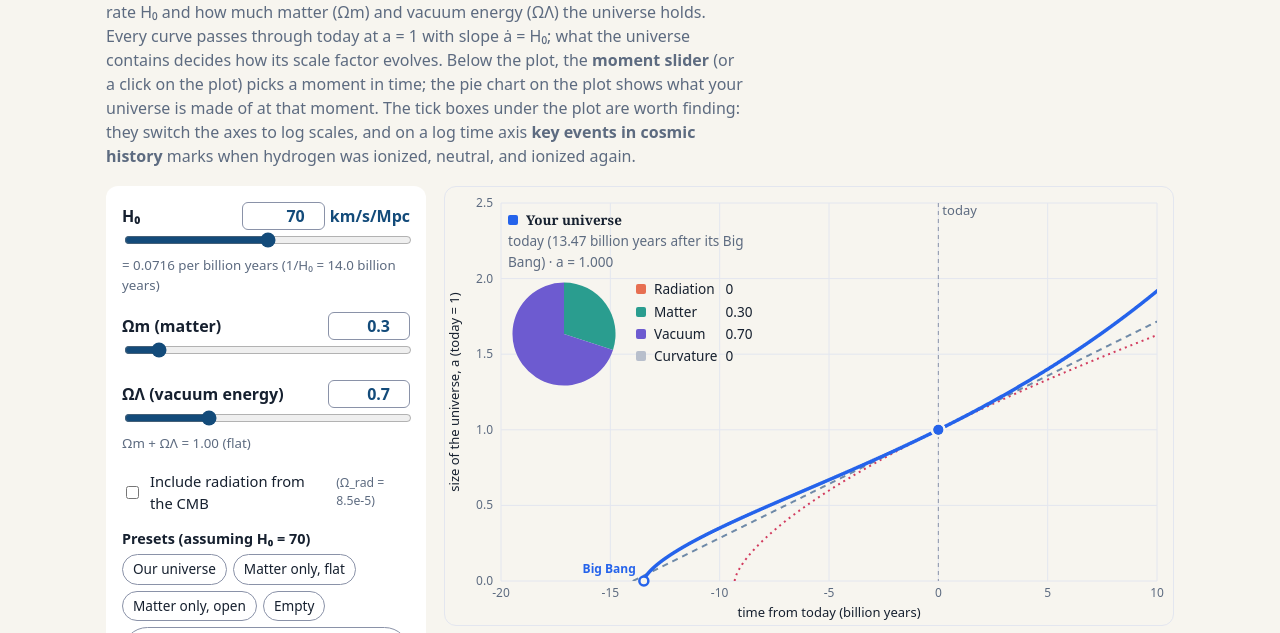
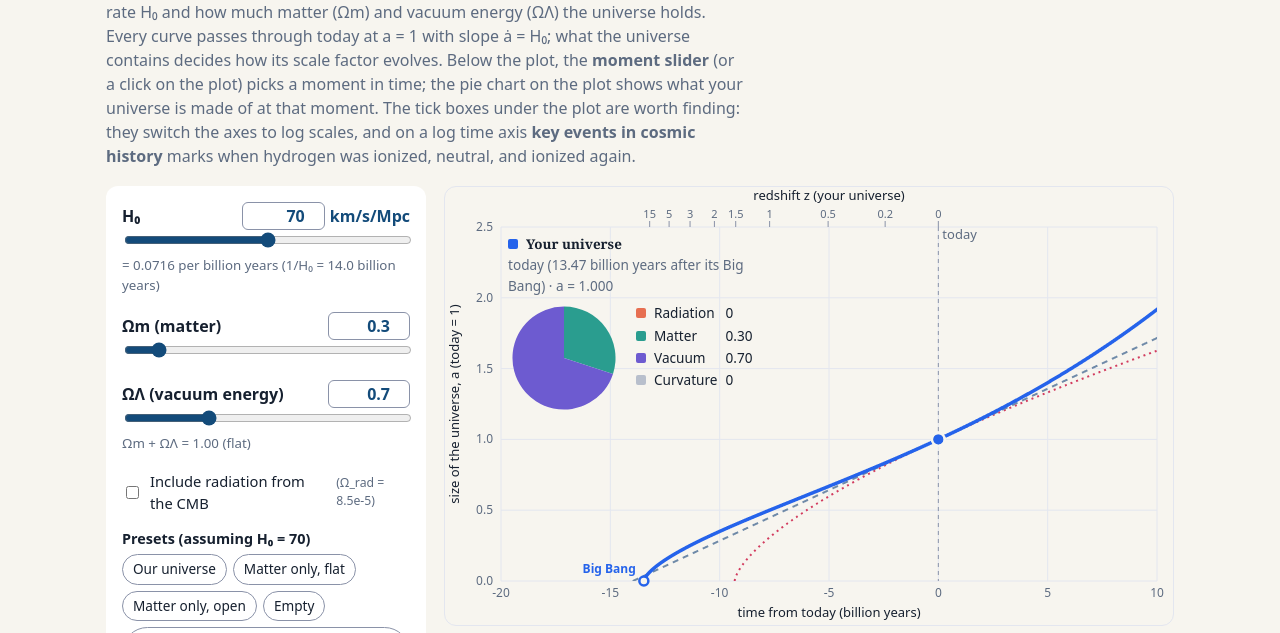
Before and after one commit to cosili/cilie.github.io, a plain HTML site: page teaching/expansion-explorer.html in a window 1280 px wide. Shown: the part 115-748 px from the top of the page. Drawn offline with Linux system fonts and the light colour scheme.

Commit message:
Expansion Explorer: a redshift scale across the top
z = 1/a - 1, with a read off your own universe, so the ticks slide when
the sliders do rather than being fixed to the time axis. The title says
so whenever a reference curve is also on the plot. Only the past is
ticked: after today a is above 1 and the light is blueshifted.

Log time does not break it, it is the reason it works. Through matter
domination z goes as t^-2/3, so log z runs linear in log t and the ticks
come out nearly evenly spaced: 15 of them fit, from 20000 down to 0. On
a linear time axis almost the whole redshift range is squeezed into the
left quarter and only 9 survive, the rest dropped by the collision test.

Labels never touch: each candidate is skipped if its box would come
within 8px of one already placed, with low z taking priority.

The top margin goes from 16 to 40 to hold the scale. The overlay card
parks off m.t and ph, so it follows on its own.

Co-Authored-By: Claude Opus 5 <noreply@anthropic.com>

```diff
--- a/teaching/expansion-explorer.html
+++ b/teaching/expansion-explorer.html
@@ -376,6 +376,34 @@ h1,h2,h3{ font-family:Georgia,'Times New Roman',serif; font-weight:600; }
     for(let i=0;i<lines.length;i++) ctx.fillText(lines[i],x,y-13*(lines.length-1-i));
   }
 
+  /* A second scale across the top. z = 1/a - 1, and a is read off your own
+     universe, so these ticks slide when the sliders do -- they are not fixed
+     to the time axis. Only the past carries a redshift: after today a is
+     bigger than 1 and the light would be blueshifted instead. */
+  const Z_TICKS=[0,0.2,0.5,1,1.5,2,3,5,7,10,15,20,30,50,100,200,500,1000,2000,5000,10000,20000];
+  function zaxis(ctx,m,pw,X,pts,refs){
+    const L=m.l,R=m.l+pw;
+    ctx.save();
+    ctx.font='11px system-ui, sans-serif';
+    ctx.strokeStyle=css('--axis'); ctx.lineWidth=1; ctx.textAlign='center';
+    const taken=[];
+    Z_TICKS.forEach(z=>{
+      const t = z===0 ? 0 : timeOfA(pts,1/(1+z));
+      if(t==null) return;
+      const x=X(t); if(!(x>=L-0.5&&x<=R+0.5)) return;
+      const lab=String(z), w=ctx.measureText(lab).width, a=x-w/2, b=x+w/2;
+      if(a<L-2||b>R+2) return;
+      if(taken.some(q=>b>q[0]-8&&a<q[1]+8)) return;   /* never let them touch */
+      taken.push([a,b]);
+      ctx.fillStyle=css('--muted');
+      ctx.beginPath(); ctx.moveTo(x,m.t-6); ctx.lineTo(x,m.t); ctx.stroke();
+      ctx.fillText(lab,x,m.t-9);
+    });
+    ctx.fillStyle=css('--ink'); ctx.font='13px system-ui, sans-serif';
+    ctx.fillText('redshift z'+(refs?' (your universe)':''),m.l+pw/2,13);
+    ctx.restore();
+  }
+
   function evDot(ctx,x,y,color){
     ctx.fillStyle=color; ctx.strokeStyle=css('--bg'); ctx.lineWidth=2;
     ctx.beginPath(); ctx.arc(x,y,5,0,2*Math.PI); ctx.fill(); ctx.stroke();
@@ -520,7 +548,7 @@ h1,h2,h3{ font-family:Georgia,'Times New Roman',serif; font-weight:600; }
     const dpr=window.devicePixelRatio||1, W=cv.clientWidth, Hh=cv.clientHeight;
     cv.width=W*dpr; cv.height=Hh*dpr; ctx.setTransform(dpr,0,0,dpr,0,0);
     ctx.clearRect(0,0,W,Hh);
-    const m={l:56,r:16,t:16,b:44}, pw=W-m.l-m.r, ph=Hh-m.t-m.b;
+    const m={l:56,r:16,t:40,b:44}, pw=W-m.l-m.r, ph=Hh-m.t-m.b;   /* t leaves room for the redshift scale */
     const x0=-s.past, x1=s.fut, y0=0, y1=2.5;
 
     /* Your universe has to be solved before the axes exist: a log time axis is
@@ -655,6 +683,8 @@ h1,h2,h3{ font-family:Georgia,'Times New Roman',serif; font-weight:600; }
     const ev=$('events');
     ev.disabled=!logX; ev.parentElement.style.opacity = logX ? 1 : .45;
     if(logX && ev.checked) epochs(ctx,m,pw,ph,X,ms[0].r.pts);
+
+    zaxis(ctx,m,pw,X,ms[0].r.pts,ms.length>1);
 
     ctx.save(); ctx.beginPath(); ctx.rect(m.l,m.t,pw,ph); ctx.clip();
     ms.slice().reverse().forEach(md=>{
```
